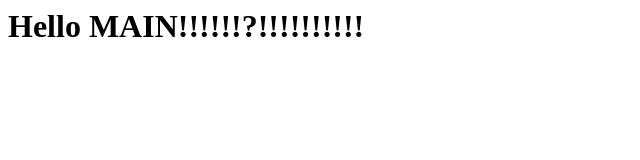
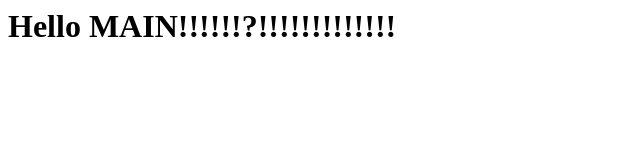
Before and after one commit to vikhyath-dev/test1, a plain HTML site: page index.html in a window 1280 px wide. Shown: the full height of the page, 0-640 px from the left. Drawn offline with Linux system fonts and the light colour scheme.

Commit message:
Update index.html test

```diff
--- a/index.html
+++ b/index.html
@@ -1 +1 @@
-<h1>Hello MAIN!!!!!!?!!!!!!!!!!</h1>
+<h1>Hello MAIN!!!!!!?!!!!!!!!!!!!!</h1>
```
